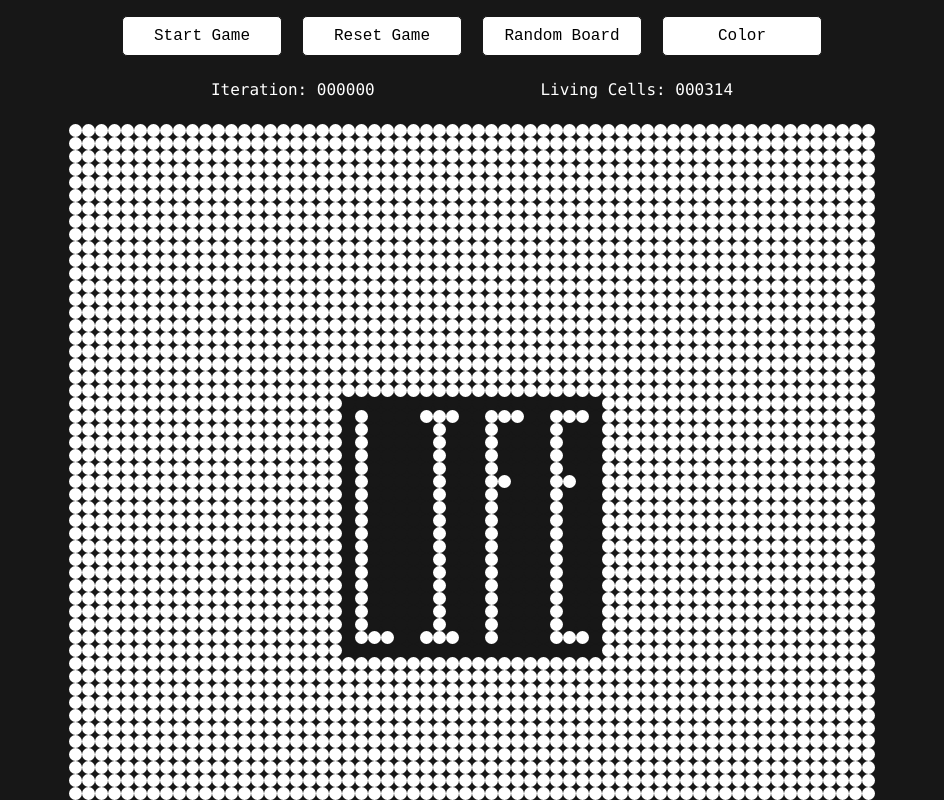
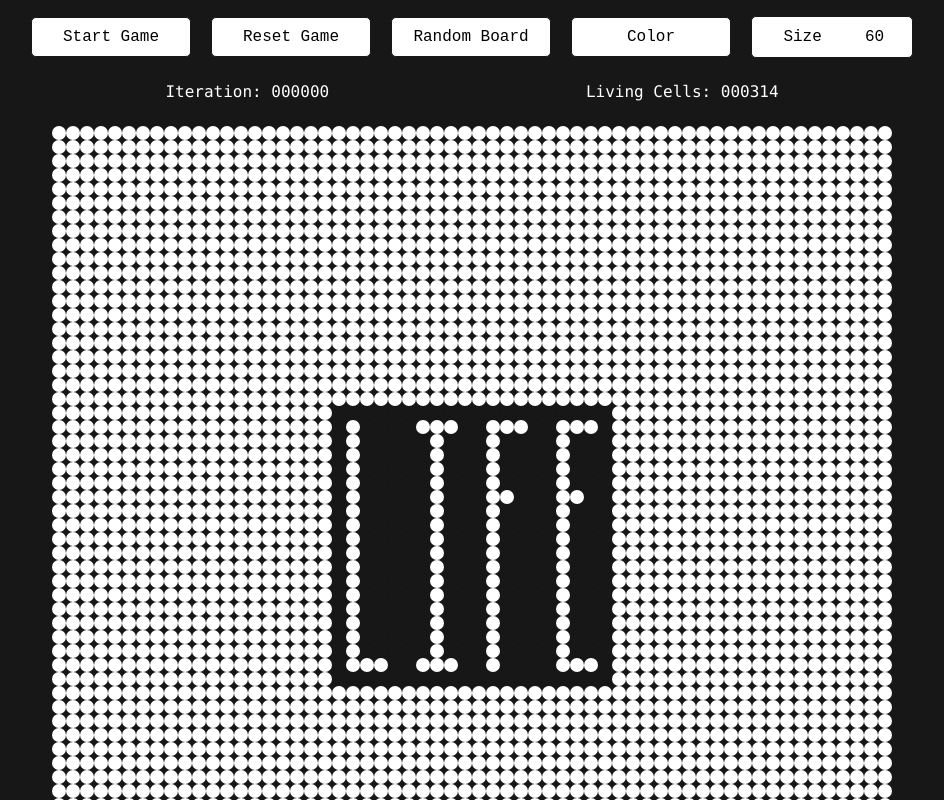
Before and after one commit to patrick-rush/game-of-life, an Angular app: page / in a window 1280 px wide. Shown: the top 800 px of the page, without its empty margins (168-1112 px from the left). Built offline with nearby package versions, Linux system fonts and the light colour scheme.

Commit message:
Make board size adjustable

```diff
--- a/src/app/color-cell.pipe.ts
+++ b/src/app/color-cell.pipe.ts
@@ -1,3 +1,4 @@
+import { CurrencyPipe } from '@angular/common';
 import { Pipe, PipeTransform } from '@angular/core';
 
 @Pipe({
@@ -5,9 +6,8 @@ import { Pipe, PipeTransform } from '@angular/core';
   standalone: true,
 })
 export class ColorCellPipe implements PipeTransform {
-  transform(inputNumber: number): string {
-    const clampedInput = Math.max(0, Math.min(500, inputNumber));
-    const hue = (clampedInput / 500) * 270;
+  transform(inputNumber: number, boardSize: number): string {
+    const hue = (inputNumber / boardSize) * 20;
     return `hsl(${hue}, 50%, 50%)`;
   }
 }
--- a/src/app/game/game.component.css
+++ b/src/app/game/game.component.css
@@ -24,6 +24,39 @@ button:hover {
     background-color: #171717;
     color: #ffffff;
     border: 1px solid #ffffff;
+}
+
+.pill {
+    height: 40px;
+    width: 10rem;
+    display: flex;
+    justify-content: space-around;
+    align-items: center;
+    margin: 0 10px;
+    font-family: monospace;
+    font-size: 16px;
+    background-color: #ffffff;
+    border: 1px solid #171717;
+    border-radius: 5px;
+}
+
+label {
+    padding-left: 1rem;
+}
+
+input {
+    text-align: center;
+    height: auto;
+    width: auto;
+    font-family: monospace;
+    font-size: 16px;
+    border: none;
+}
+
+input[type='number']::-webkit-inner-spin-button,
+input[type='number']::-webkit-outer-spin-button {
+    -webkit-appearance: none;
+    margin: 0;
 }
 
 .controls {
@@ -54,10 +87,10 @@ button:hover {
 }
 
 .cell {
-    width: 13px;
-    height: 13px;
+    width: 14px;
+    height: 14px;
     background-color: #ffffff;
-    border-radius: 8px;
+    border-radius: 100%;
 }
 
 .dark {
--- a/src/app/game/game.component.html
+++ b/src/app/game/game.component.html
@@ -1,5 +1,5 @@
 <div class="game">
-  <div>
+  <div class="header">
     <div class="controls">
       @if (running) {
       <button (click)="stopGame()">Stop Game</button>
@@ -24,6 +24,26 @@
         Color
       </button>
       }
+      <form
+        name="boardSizeForm"
+        [formGroup]="boardSizeForm"
+        (ngSubmit)="handleFormSubmit()"
+        class="pill"
+      >
+        <label for="boardSize" aria-hidden="false">Size</label>
+        <input
+          type="number"
+          min="22"
+          max="122"
+          step="2"
+          id="boardSize"
+          formControlName="boardSize"
+          value="{{ boardSize }}"
+          title="Value from {{ minBoardSize }} to {{ maxBoardSize }}"
+        />
+        <button type="submit" hidden></button>
+      </form>
+      <!-- </div> -->
     </div>
     <div class="details">
       <span>Iteration: {{ this.iteration.toString().padStart(6, "0") }}</span>
@@ -31,6 +51,7 @@
         >Living Cells: {{ this.livingCells.toString().padStart(6, "0") }}</span
       >
     </div>
+    <div class="inputs input-group"></div>
   </div>
   <div>
     <div class="board">
@@ -40,6 +61,7 @@
           <div
             *ngIf="!getCellValue(boardMap, rowIndex, columnIndex)"
             class="cell light"
+            [ngStyle]="{ width: cellSize, height: cellSize }"
             [attr.data-row]="rowIndex"
             [attr.data-col]="columnIndex"
             (click)="flipCell(rowIndex, columnIndex)"
@@ -47,6 +69,7 @@
           <div
             *ngIf="getCellValue(boardMap, rowIndex, columnIndex) && !colorMode"
             class="cell dark"
+            [ngStyle]="{ width: cellSize, height: cellSize }"
             [attr.data-row]="rowIndex"
             [attr.data-col]="columnIndex"
             (click)="flipCell(rowIndex, columnIndex)"
@@ -54,7 +77,11 @@
           <div
             *ngIf="getCellValue(boardMap, rowIndex, columnIndex) && colorMode"
             class="cell"
-            [ngStyle]="{ 'background-color': currentColor }"
+            [ngStyle]="{
+              'background-color': currentColor,
+              height: cellSize,
+              width: cellSize
+            }"
             [attr.data-row]="rowIndex"
             [attr.data-col]="columnIndex"
             (click)="flipCell(rowIndex, columnIndex)"
--- a/src/app/game/game.component.ts
+++ b/src/app/game/game.component.ts
@@ -2,19 +2,29 @@ import { CommonModule, NgFor, NgIf, NgStyle } from '@angular/common';
 import { Component } from '@angular/core';
 import { ColorCellPipe } from '../color-cell.pipe';
 import { LIFE } from '../../constants';
+import { FormControl, FormGroup, ReactiveFormsModule } from '@angular/forms';
 
 type BoardMap = Map<number, Map<number, [boolean]>>;
 @Component({
   selector: 'app-game',
   standalone: true,
-  imports: [ColorCellPipe, CommonModule, NgFor, NgIf, NgStyle],
+  imports: [
+    ColorCellPipe,
+    CommonModule,
+    ReactiveFormsModule,
+    NgFor,
+    NgIf,
+    NgStyle,
+  ],
   providers: [ColorCellPipe],
   templateUrl: './game.component.html',
   styleUrl: './game.component.css',
 })
 export class GameComponent {
   private readonly interval: number = 80;
-  private readonly boardSize: number = 62; // Board must be a positive, even number
+  boardSize: number = 60; // 62; // Board must be a positive, even number
+  maxBoardSize: number = 100;
+  minBoardSize: number = 20;
   private intervalId: number | null = null;
 
   running: boolean = false;
@@ -26,6 +36,11 @@ export class GameComponent {
   board: [boolean][][];
   boardMap: BoardMap;
   currentColor: string;
+  cellSize: string = '14px';
+
+  boardSizeForm = new FormGroup({
+    boardSize: new FormControl('60'),
+  });
 
   constructor(private colorCell: ColorCellPipe) {
     const [newBoard, newBoardMap] = this.generateBoard();
@@ -33,6 +48,21 @@ export class GameComponent {
     this.boardMap = newBoardMap;
     this.writeName();
     this.currentColor = this.updateColor();
+  }
+
+  handleFormSubmit() {
+    console.log('form submitted');
+    const { boardSize } = this.boardSizeForm.value;
+    if (!boardSize) return;
+    this.boardSize = this.enforceValidNumber(+boardSize);
+    this.cellSize = Math.round(840 / this.boardSize) + 'px';
+    this.resetGame();
+  }
+
+  enforceValidNumber(value: number): number {
+    if (value > this.maxBoardSize) return this.maxBoardSize;
+    if (value < this.minBoardSize) return this.minBoardSize;
+    return value % 2 === 0 ? value : value + 1;
   }
 
   generateBoard(): [[boolean][][], BoardMap] {
@@ -195,7 +225,7 @@ export class GameComponent {
   }
 
   updateColor(): string {
-    const color = this.colorCell.transform(this.livingCells);
+    const color = this.colorCell.transform(this.livingCells, this.boardSize);
     this.currentColor = color;
     return color;
   }
```
